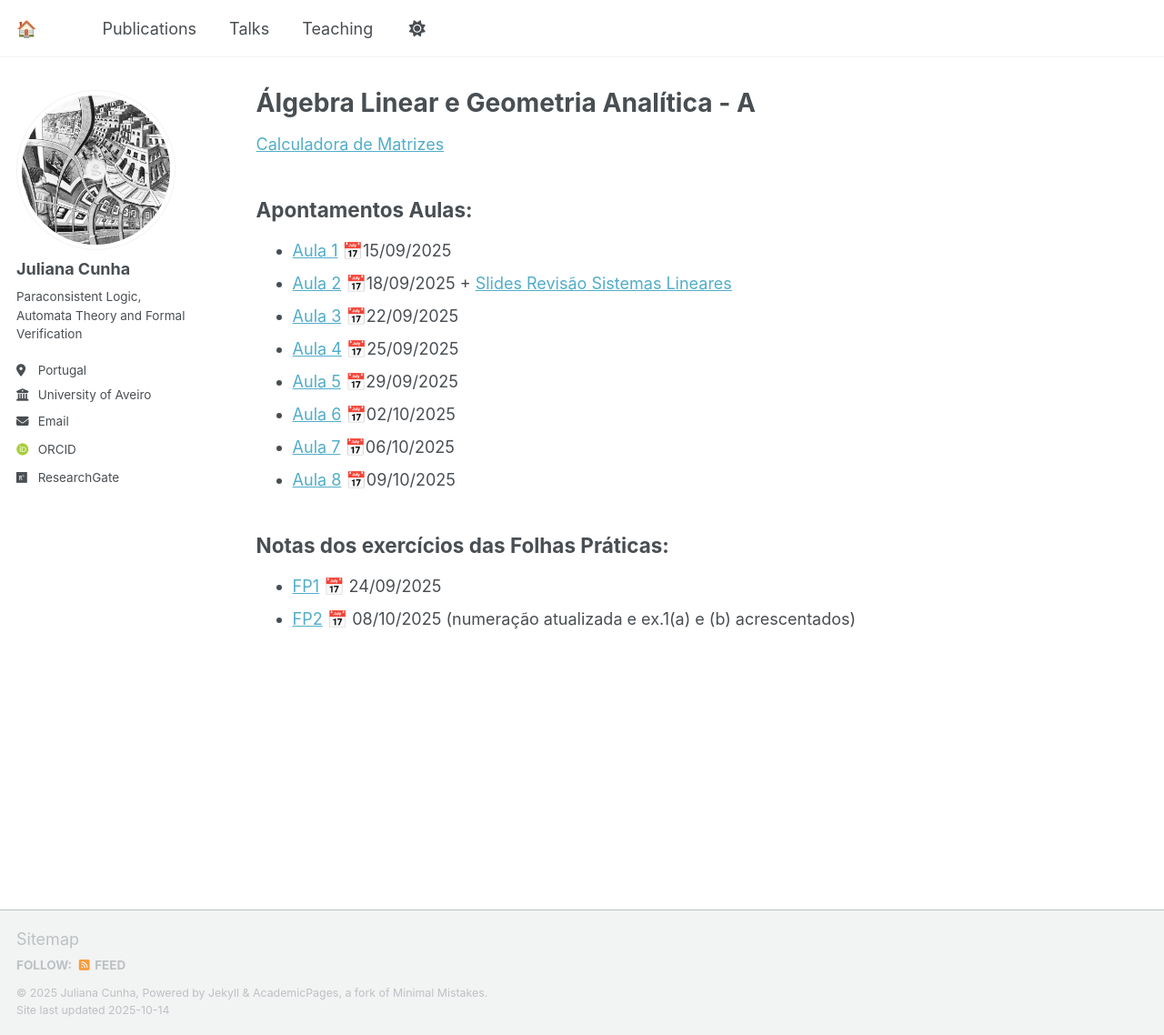
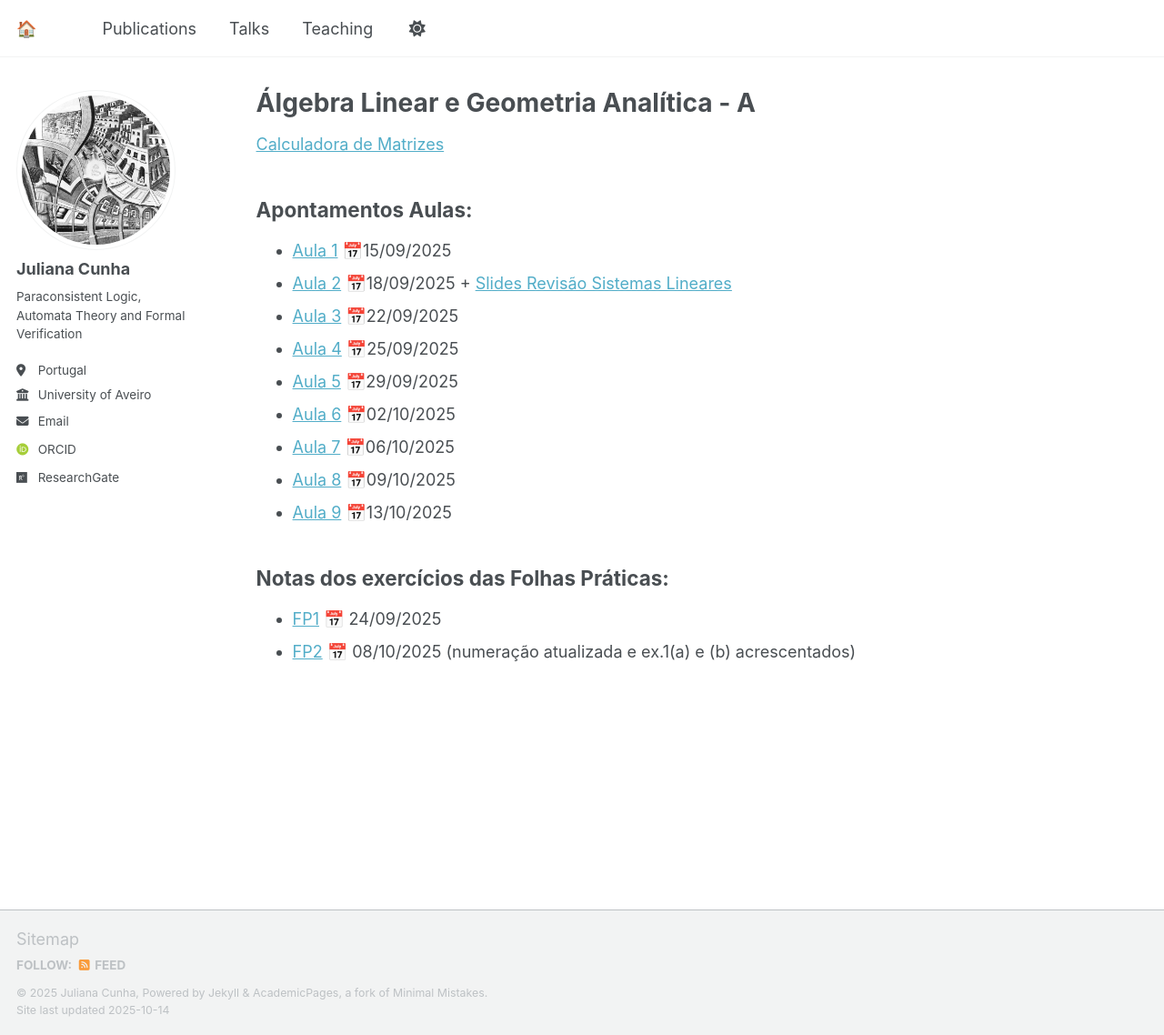
Before and after one commit to juliana-cunha/juliana-cunha.github.io, a Jekyll site: the page built from _pages/teaching.md, in a window 1280 px wide and 1138 px high. Shown: the whole window at 91% size. Built offline with Jekyll 4.4.1, drawn with Linux system fonts in a browser that asks for light colours; some web fonts are replaced; a script that is not in the unit is left out.

Commit message:
Update teaching.md

```diff
--- a/_pages/teaching.md
+++ b/_pages/teaching.md
@@ -18,6 +18,7 @@ Apontamentos Aulas:
 - [Aula 6](https://juliana-cunha.github.io/files/Aula%206.pdf) 📅02/10/2025
 - [Aula 7](https://juliana-cunha.github.io/files/Aula%207.pdf) 📅06/10/2025
 - [Aula 8](https://juliana-cunha.github.io/files/Aula%208.pdf) 📅09/10/2025
+- [Aula 9](https://juliana-cunha.github.io/files/Aula%209.pdf) 📅13/10/2025
 
 Notas dos exercícios das Folhas Práticas:
 ------
```
